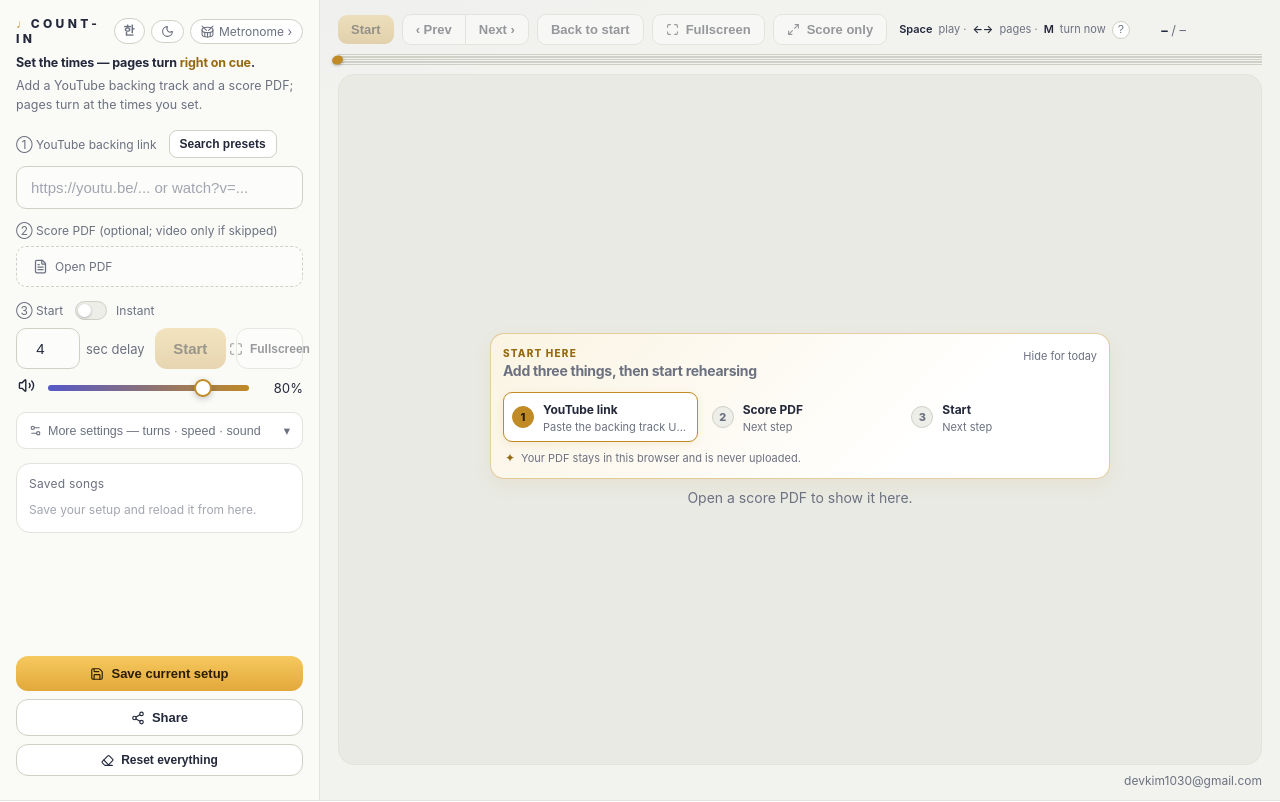
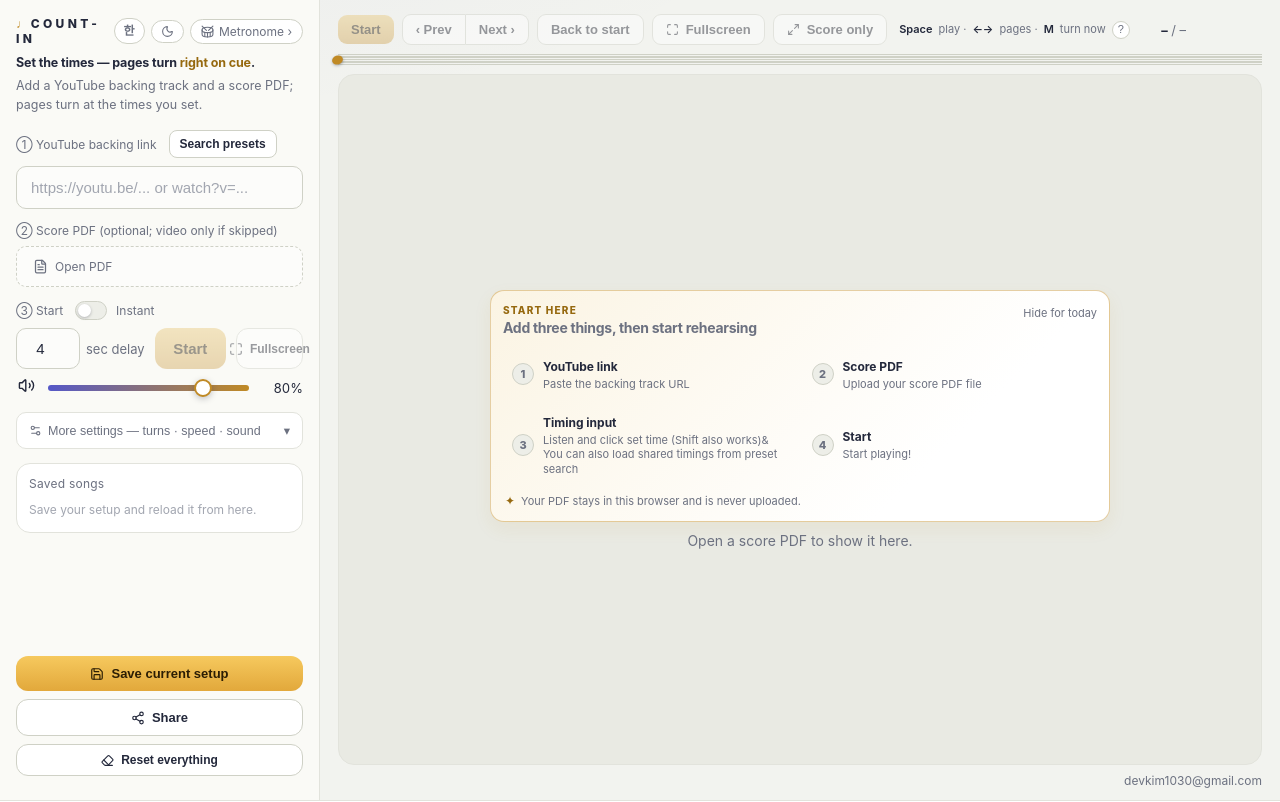
Before and after one commit to KimDong-Han/count-in, a React (Vite) app: page / in a window 1280 px wide. Shown: the top 802 px of the page. Built offline with nearby package versions, Linux system fonts and the light colour scheme; a web font is replaced by a local one.

Commit message:
안내판

```diff
--- a/src/App.jsx
+++ b/src/App.jsx
@@ -1481,7 +1481,6 @@ export default function App() {
   const playDisabled = !yt.apiReady; // 악보 없이도 시작 가능 (영상만 크게 재생)
   const navDisabled = pdf.total === 0;
   const playLabel = armed && isPlaying ? t("pause") : t("start");
-  const guideStep = !url.trim() ? 1 : pdf.total === 0 ? 2 : 3;
   const guideVisible = !firstRunDismissed && !armed;
   const dismissFirstRun = () => {
     setFirstRunDismissed(true);
@@ -1489,14 +1488,44 @@ export default function App() {
       localStorage.setItem("cin:first-run-guide-until", guideDayKey());
     } catch {}
   };
-  const focusGuideTarget = (step) => {
-    const target = document.getElementById(
-      step === 1 ? "url" : step === 2 ? "pdf-picker" : "start-button",
-    );
-    if (sheetMode) setSheetOpen(true);
-    target?.scrollIntoView({ behavior: "smooth", block: "center" });
-    if (step !== 2) target?.focus();
-  };
+  const guideCard = (className = "stageGuide") => (
+    <section className={`firstRun ${className}`} aria-label={t("guideAria")}>
+      <div className="firstRunHead">
+        <div>
+          <span className="firstRunKicker">{t("guideKicker")}</span>
+          <h2>{t("guideTitle")}</h2>
+        </div>
+        <button type="button" className="guideDismiss" onClick={dismissFirstRun}>
+          {t("guideDismiss")}
+        </button>
+      </div>
+      <div className="guideSteps">
+        {[1, 2, 3, 4].map((step) => {
+          const helpText =
+            step === 2
+              ? t("guideNext2")
+              : step === 3
+                ? t("guideHelp3")
+                : step === 4
+                  ? t("guideHelp4")
+                  : t("guideHelp1");
+          return (
+            <div
+              key={step}
+              className="guideStep"
+            >
+              <span className="guideDot">{step}</span>
+              <span className="guideStepText">
+                <b>{t(`guideStep${step}`)}</b>
+                <small>{helpText}</small>
+              </span>
+            </div>
+          );
+        })}
+      </div>
+      <p className="guideNote"><span>✦</span> {t("guideNote")}</p>
+    </section>
+  );
   // 다음 탭이 기록할 전환: 어느 페이지에서 어느 페이지로 가는지 (순서 끝의 마지막 쪽이면 overflow)
   const curFrom = seq[tapCursor];
   const curDest =
@@ -2085,39 +2114,7 @@ export default function App() {
           {pdf.total === 0 && (
             guideVisible ? (
               <>
-                <section className="firstRun stageGuide" aria-label={t("guideAria")}>
-                  <div className="firstRunHead">
-                    <div>
-                      <span className="firstRunKicker">{t("guideKicker")}</span>
-                      <h2>{t("guideTitle")}</h2>
-                    </div>
-                    <button type="button" className="guideDismiss" onClick={dismissFirstRun}>
-                      {t("guideDismiss")}
-                    </button>
-                  </div>
-                  <div className="guideSteps">
-                    {[1, 2, 3].map((step) => {
-                      const done = step < guideStep;
-                      const active = step === guideStep;
-                      return (
-                        <button
-                          type="button"
-                          key={step}
-                          className={`guideStep${active ? " active" : ""}${done ? " done" : ""}`}
-                          onClick={() => !done && focusGuideTarget(step)}
-                          aria-current={active ? "step" : undefined}
-                        >
-                          <span className="guideDot">{done ? <Check size={12} /> : step}</span>
-                          <span className="guideStepText">
-                            <b>{t(`guideStep${step}`)}</b>
-                            <small>{done ? t("guideDone") : active ? t(`guideHelp${step}`) : t("guideNext")}</small>
-                          </span>
-                        </button>
-                      );
-                    })}
-                  </div>
-                  <p className="guideNote"><span>✦</span> {t("guideNote")}</p>
-                </section>
+                {guideCard()}
                 <div className="emptyHint">{t("emptyStage")}</div>
               </>
             ) : (
--- a/src/components/CuePanel.jsx
+++ b/src/components/CuePanel.jsx
@@ -42,6 +42,7 @@ export function CuePanel({
         <div className="cueActions">
           {!tuneMode && (
             <button
+              id="tune-enter-button"
               className="btn small tuneEnter"
               onClick={onEnterTune}
               disabled={playDisabled}
--- a/src/i18n.jsx
+++ b/src/i18n.jsx
@@ -87,12 +87,14 @@ export const STR = {
     guideDismiss: "오늘은 안 보기",
     guideStep1: "유튜브 링크",
     guideStep2: "악보 PDF",
-    guideStep3: "시작",
+    guideStep3: "타이밍 입력",
+    guideStep4: "시작",
     guideHelp1: "반주 주소를 붙여넣어요",
     guideHelp2: "파일을 골라 악보를 열어요",
-    guideHelp3: "카운트다운 후 재생해요",
-    guideDone: "완료",
-    guideNext: "다음 단계",
+    guideHelp3:
+      "들으면서 시간 설정 클릭(shift로 설정가능해요)&\n프리셋 검색으로 공유된 타이밍을 불러올 수도 있어요",
+    guideHelp4: "연주 시작!",
+    guideNext2: "가지고있는 악보PDF파일을 올려주세요",
     guideNote: "PDF는 이 브라우저 안에서만 열리고 업로드되지 않아요.",
     // ①②③
     step1: "① 유튜브 반주 링크",
@@ -386,12 +388,14 @@ export const STR = {
     guideDismiss: "Hide for today",
     guideStep1: "YouTube link",
     guideStep2: "Score PDF",
-    guideStep3: "Start",
+    guideStep3: "Timing input",
+    guideStep4: "Start",
     guideHelp1: "Paste the backing track URL",
     guideHelp2: "Choose the score file",
-    guideHelp3: "Play after the countdown",
-    guideDone: "Done",
-    guideNext: "Next step",
+    guideHelp3:
+      "Listen and click set time (Shift also works)&\nYou can also load shared timings from preset search",
+    guideHelp4: "Start playing!",
+    guideNext2: "Upload your score PDF file",
     guideNote: "Your PDF stays in this browser and is never uploaded.",
     step1: "① YouTube backing link",
     urlPlaceholder: "https://youtu.be/... or watch?v=...",
--- a/src/styles.css
+++ b/src/styles.css
@@ -101,22 +101,18 @@ h1 .accent{color:var(--brass-deep)}
 .guideDismiss{border:0;background:transparent;color:var(--muted);cursor:pointer;font:inherit;font-size:11px;padding:2px 0;white-space:nowrap}
 .guideDismiss:hover{color:var(--ink)}
 .guideSteps{display:grid;gap:5px}
-.guideStep{display:flex;align-items:center;gap:9px;width:100%;text-align:left;border:1px solid transparent;border-radius:9px;background:transparent;color:var(--ink);padding:7px 8px;cursor:pointer;font:inherit;transition:background .15s,border-color .15s}
-.guideStep.active{background:var(--panel);border-color:var(--brass);box-shadow:0 2px 8px rgba(192,138,37,.12)}
-.guideStep.done{color:var(--muted);cursor:default}
+.guideStep{display:flex;align-items:center;gap:9px;width:100%;text-align:left;border:1px solid transparent;border-radius:9px;background:transparent;color:var(--ink);padding:7px 8px;font:inherit}
 .guideDot{display:inline-flex;align-items:center;justify-content:center;flex:0 0 22px;width:22px;height:22px;border-radius:50%;background:var(--track);border:1px solid var(--line-strong);font-size:11px;font-weight:800;color:var(--muted)}
-.guideStep.active .guideDot{background:var(--brass);border-color:var(--brass);color:#2B1D04}
-.guideStep.done .guideDot{background:#5FBF8B;border-color:#5FBF8B;color:#fff}
 .guideStepText{display:flex;align-items:baseline;justify-content:space-between;gap:8px;min-width:0;flex:1}
 .guideStepText b{font-size:12px;white-space:nowrap}
 .guideStepText small{font-size:11px;color:var(--muted);overflow:hidden;text-overflow:ellipsis;white-space:nowrap}
 .guideNote{display:flex;gap:6px;align-items:flex-start;color:var(--muted);font-size:11px;line-height:1.45;margin-top:9px;padding:0 2px}
 .guideNote span{color:var(--brass-deep);font-size:12px;line-height:1.2}
-.guideStep:focus-visible,.guideDismiss:focus-visible{outline:2px solid var(--indigo);outline-offset:2px}
+.guideDismiss:focus-visible{outline:2px solid var(--indigo);outline-offset:2px}
 .stage.empty .stageGuide{width:min(100%,620px);text-align:left}
-.stage.empty .stageGuide .guideSteps{grid-template-columns:repeat(3,minmax(0,1fr))}
+.stage.empty .stageGuide .guideSteps{grid-template-columns:repeat(2,minmax(0,1fr))}
 .stage.empty .stageGuide .guideStepText{display:block}
-.stage.empty .stageGuide .guideStepText small{display:block;margin-top:3px;line-height:1.35}
+.stage.empty .stageGuide .guideStepText small{display:block;margin-top:3px;line-height:1.35;overflow:visible;text-overflow:clip;white-space:pre-line}
 
 /* ③ 시작: 카운트 초 입력 + 큰 시작 버튼 (+ 전체화면으로 시작) */
 .startRow{display:flex;align-items:stretch;gap:10px}
@@ -692,7 +688,6 @@ canvas{max-width:100%;max-height:100%;height:auto;border-radius:8px;box-shadow:0
   .guideStepText small{display:block;margin-top:2px}
   .stage.empty .stageGuide{width:min(100%,520px)}
   .stage.empty .stageGuide .guideSteps{grid-template-columns:1fr}
-
   /* 본문: 여백을 줄이고 하단 안내줄을 없애 악보를 최대한 크게. 하단 바 높이만큼만 띄움.
      height는 100vh 고정을 풀고 .app(실제 보이는 높이)에 맞춰 늘어나게 */
   .main{height:auto;padding:10px 10px calc(68px + env(safe-area-inset-bottom))}
```
